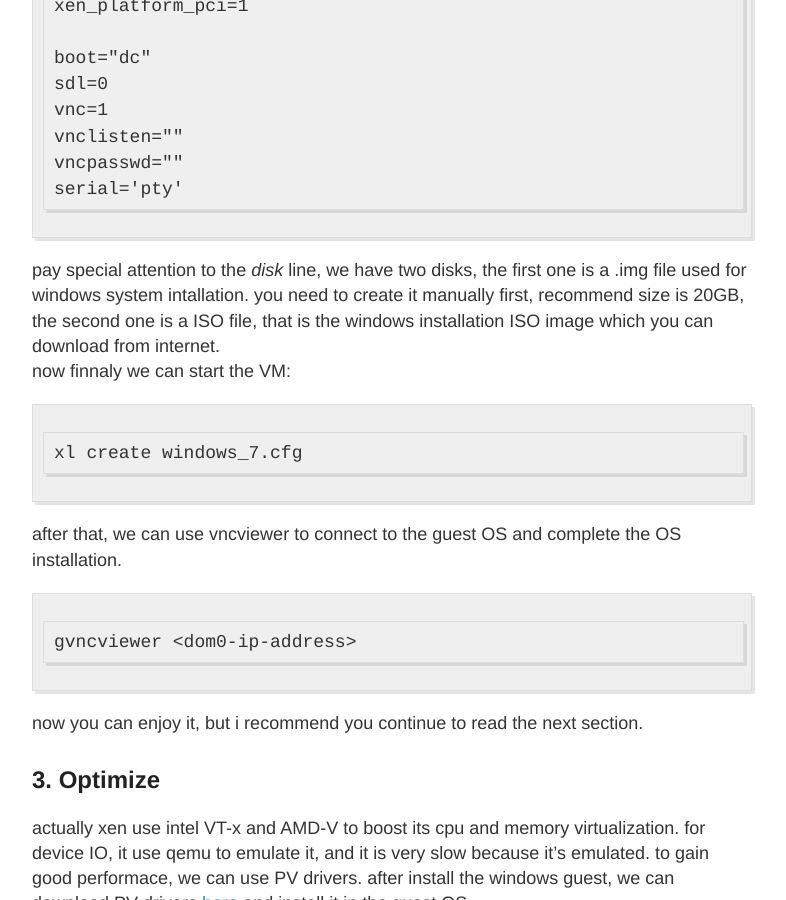
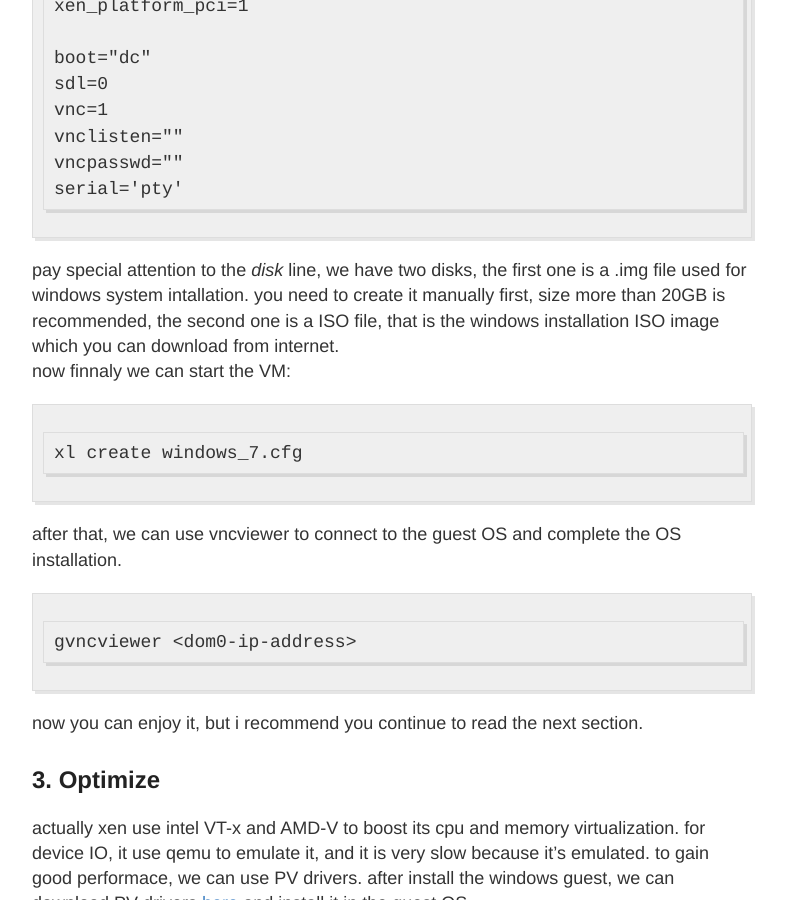
Before and after one commit to shellbombs/shellbombs.github.io, a Jekyll site: the page built from _posts/2017-8-12-install-xen.md, in a window 1280 px wide and 900 px high, scrolled down 2865 px. Shown: the whole window, without its empty margins (248-1034 px from the left). Built offline with Jekyll 4.4.1, drawn with Linux system fonts in a browser that asks for light colours.

Commit message:
fixed grammar mistake

````diff
--- a/_posts/2017-8-12-install-xen.md
+++ b/_posts/2017-8-12-install-xen.md
@@ -92,7 +92,7 @@ vnclisten=""
 vncpasswd=""
 serial='pty'
 ```
-pay special attention to the *disk* line, we have two disks, the first one is a .img file used for windows system intallation. you need to create it manually first, recommend size is 20GB, the second one is a ISO file, that is the windows installation ISO image which you can download from internet.
+pay special attention to the *disk* line, we have two disks, the first one is a .img file used for windows system intallation. you need to create it manually first, size more than 20GB is recommended, the second one is a ISO file, that is the windows installation ISO image which you can download from internet.
 now finnaly we can start the VM:
 ```
 xl create windows_7.cfg
````
